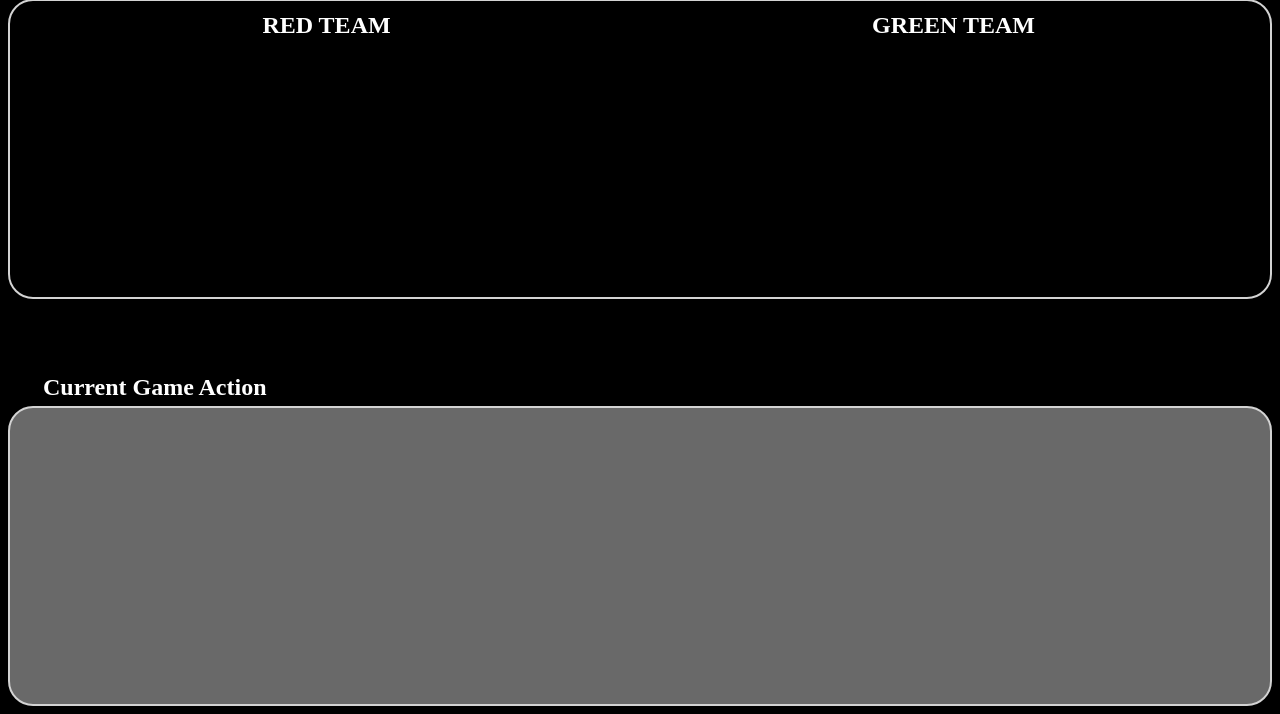
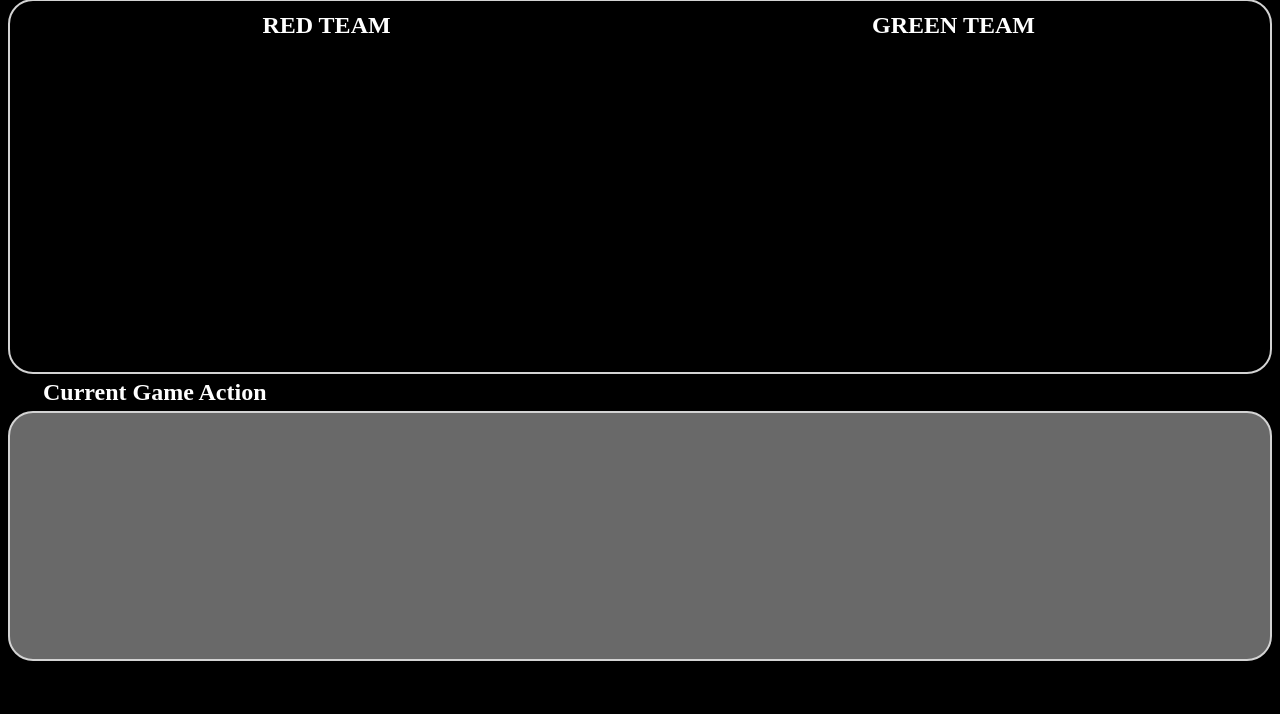
Before and after one commit to mighdz/SoftwareEngineeringTeam5, a Flask app: page /ActionScreen in a window 1280 px wide. Shown: the part 115-829 px from the top of the page. After the commit the page ends 776 px from the top, so only its background shows below. Run offline with Flask 2, Linux system fonts and the light colour scheme; parts of the project's set-up code (start-up, migrations or seed data) failed here and were passed over.

Commit message:
Update ActionScreen.html

```diff
--- a/templates/ActionScreen.html
+++ b/templates/ActionScreen.html
@@ -11,22 +11,22 @@
 
 		.box1 {
 			border-radius: 25px;
-			height: 300px;
+			height: 375px;
 			border: 2px solid lightgray;
 			padding: 3px;
 		}
 
-		.box2 {
+/* 		.box2 {
 			width: 110px;
 			height: 85px;
 			border: 1px solid lightgray;
 			text-align:center;
 			padding: 3px;
-		}
+		} */
 
 		.box3 {
 			border-radius: 25px;
-			height: 300px;
+			height: 250px;
 			border: 2px solid lightgray;
 			background: dimgray;
 			padding: 3px;
```
